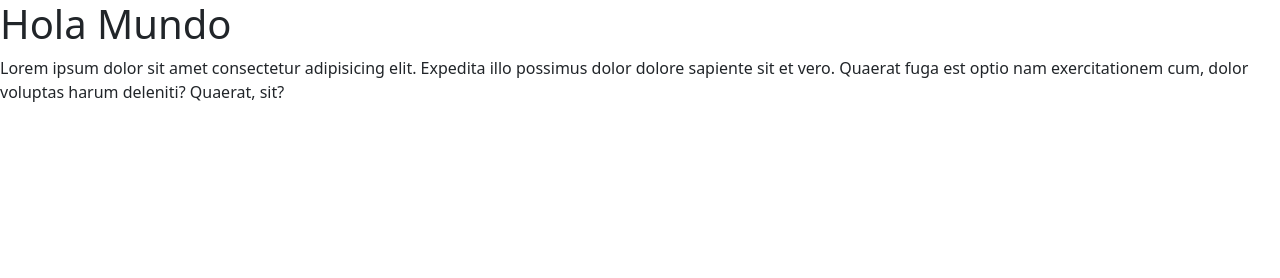
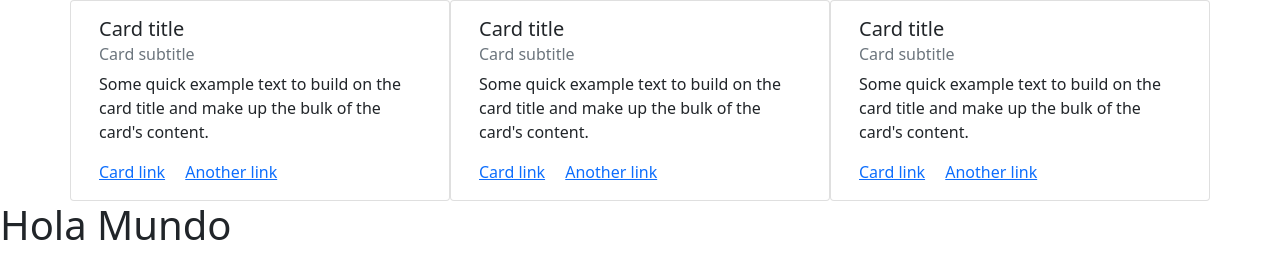
Before and after one commit to JonatanCespedes/After3, a plain HTML site: page index.html in a window 1280 px wide. Drawn offline with nearby package versions, Linux system fonts and the light colour scheme.

Commit message:
Agrega grilla

```diff
--- a/index.html
+++ b/index.html
@@ -8,8 +8,40 @@
     <link href="https://cdn.jsdelivr.net/npm/bootstrap@5.1.3/dist/css/bootstrap.min.css" rel="stylesheet" integrity="sha384-1BmE4kWBq78iYhFldvKuhfTAU6auU8tT94WrHftjDbrCEXSU1oBoqyl2QvZ6jIW3" crossorigin="anonymous">
 </head>
 <body>
+    <div class="container">
+        <div class="row">
+            <div class="card col-sm-6 col-md-4" >
+                <div class="card-body">
+                <h5 class="card-title">Card title</h5>
+                <h6 class="card-subtitle mb-2 text-muted">Card subtitle</h6>
+                <p class="card-text">Some quick example text to build on the card title and make up the bulk of the card's content.</p>
+                <a href="#" class="card-link">Card link</a>
+                <a href="#" class="card-link">Another link</a>
+                </div>
+            </div>
+            <div class="card col-sm-6 col-md-4" >
+                <div class="card-body">
+                <h5 class="card-title">Card title</h5>
+                <h6 class="card-subtitle mb-2 text-muted">Card subtitle</h6>
+                <p class="card-text">Some quick example text to build on the card title and make up the bulk of the card's content.</p>
+                <a href="#" class="card-link">Card link</a>
+                <a href="#" class="card-link">Another link</a>
+                </div>
+            </div>
+            <div class="card col-sm-6 col-md-4" >
+                <div class="card-body">
+                <h5 class="card-title">Card title</h5>
+                <h6 class="card-subtitle mb-2 text-muted">Card subtitle</h6>
+                <p class="card-text">Some quick example text to build on the card title and make up the bulk of the card's content.</p>
+                <a href="#" class="card-link">Card link</a>
+                <a href="#" class="card-link">Another link</a>
+                </div>
+            </div>
+
+        </div>
+    </div>
     <h1>Hola Mundo</h1>
-    <p>Lorem ipsum dolor sit amet consectetur adipisicing elit. Expedita illo possimus dolor dolore sapiente sit et vero. Quaerat fuga est optio nam exercitationem cum, dolor voluptas harum deleniti? Quaerat, sit?</p>
+
 
 
     <script src="https://cdn.jsdelivr.net/npm/bootstrap@5.1.3/dist/js/bootstrap.bundle.min.js" integrity="sha384-ka7Sk0Gln4gmtz2MlQnikT1wXgYsOg+OMhuP+IlRH9sENBO0LRn5q+8nbTov4+1p" crossorigin="anonymous"></script>
```
